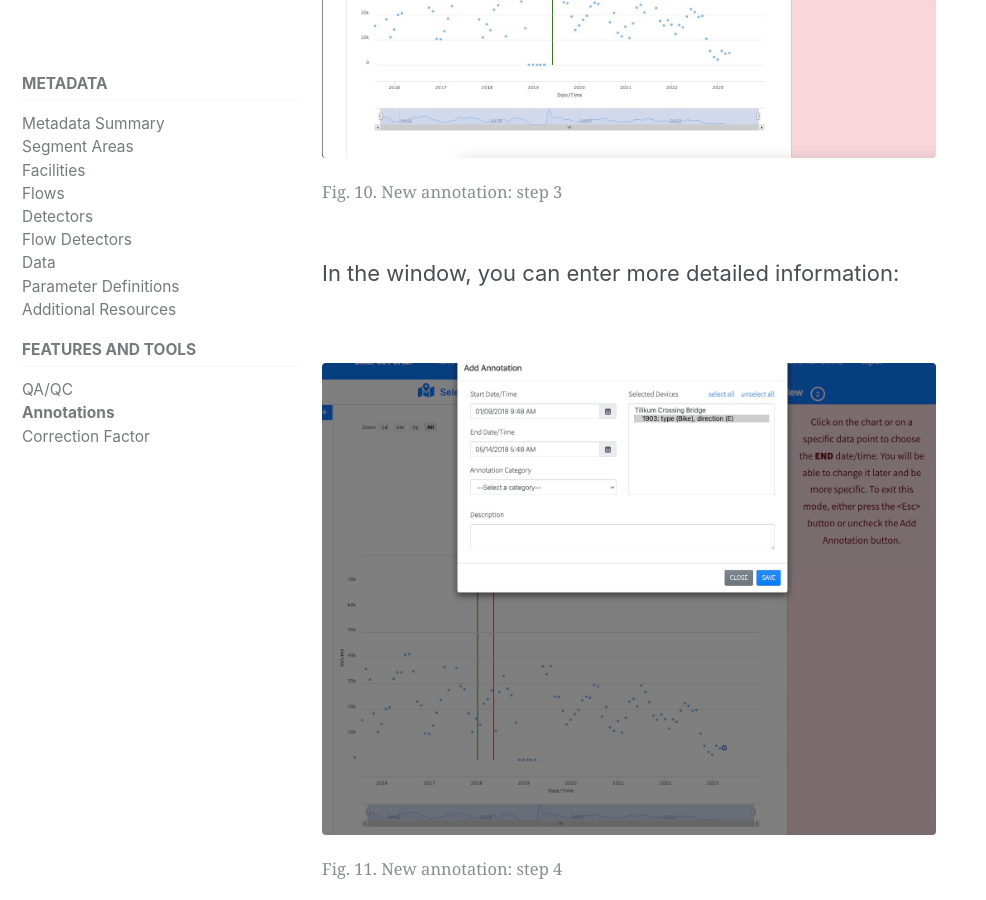
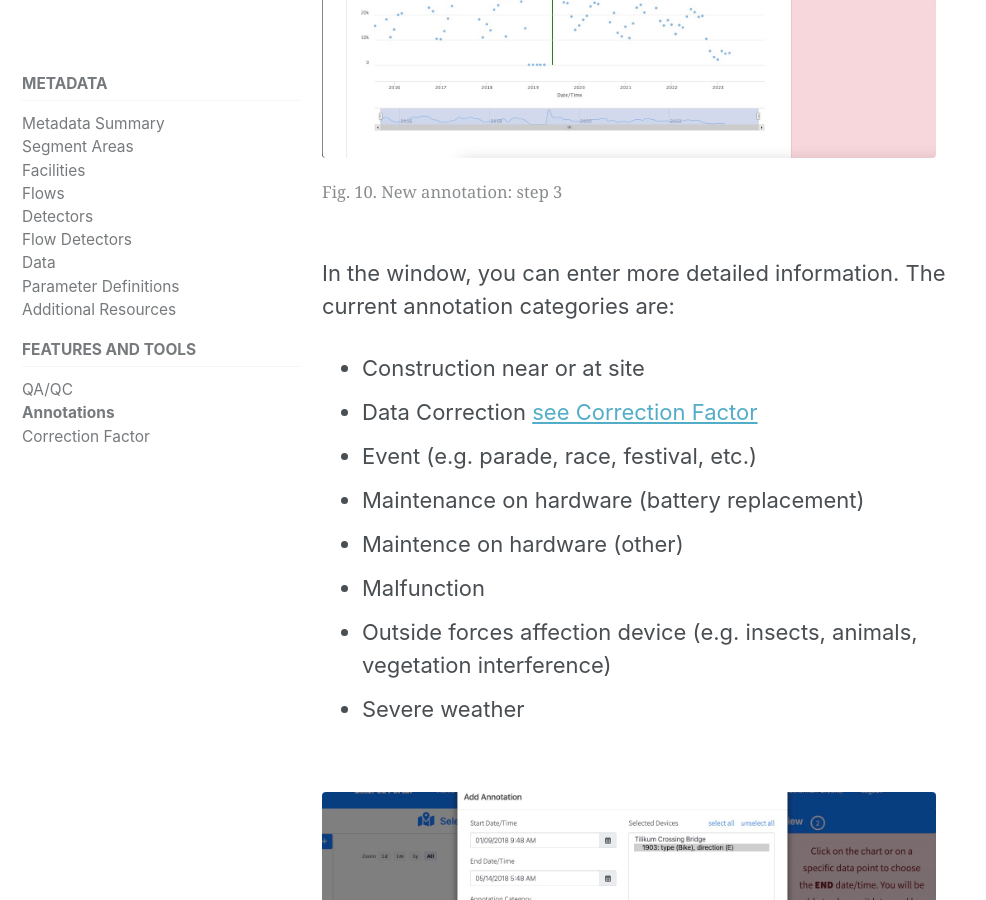
Before and after one commit to PSUTrec/documentation, a Jekyll site: the page built from _documents/10-annotations.md, in a window 1280 px wide and 900 px high, scrolled down 6958 px. Shown: the whole window, without its empty margins (0-986 px from the left). Built offline with Jekyll 4.4.1, drawn with Linux system fonts in a browser that asks for light colours; nearby versions of some CDN libraries.

Commit message:
added list of annotation categories

```diff
--- a/_documents/10-annotations.md
+++ b/_documents/10-annotations.md
@@ -73,7 +73,15 @@ Then follow the instructions in the right sidebar:
     <figcaption>Fig. 10. New annotation: step 3</figcaption>
 </figure>
 
-In the window, you can enter more detailed information:
+In the window, you can enter more detailed information. The current annotation categories are:
+- Construction near or at site
+- Data Correction [see Correction Factor]({{ site.url }}{{ site.baseurl }}/_documents/11-data-correction.md)
+- Event (e.g. parade, race, festival, etc.)
+- Maintenance on hardware (battery replacement)
+- Maintence on hardware (other)
+- Malfunction
+- Outside forces affection device (e.g. insects, animals, vegetation interference)
+- Severe weather
 
 <figure class="align-left">
     <img src="{{ site.url }}{{ site.baseurl }}/assets/images/annotation-window.jpg" alt="">
```
